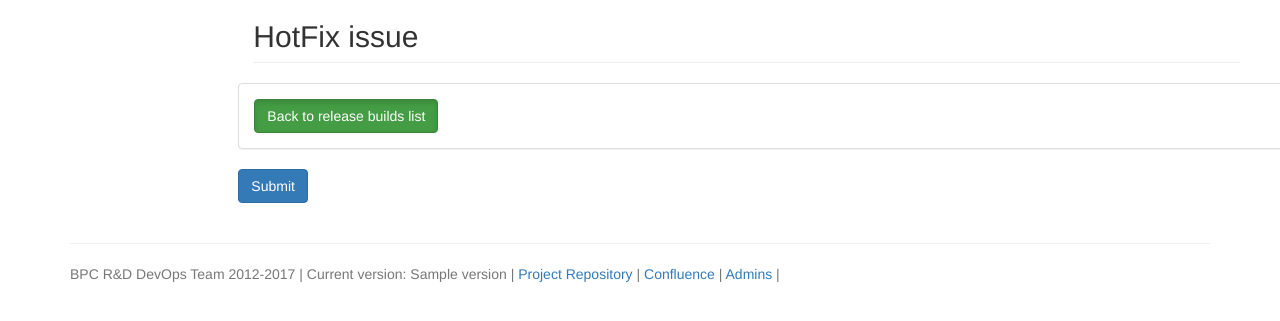
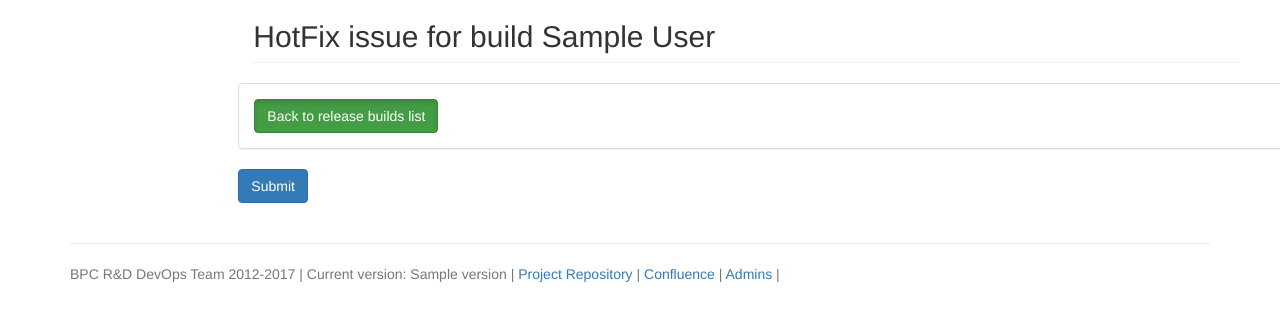
Before and after one commit to dr013/rndgui, a Django app: template prd/templates/hotfix_form.html in a window 1280 px wide. Shown: the part 50-371 px from the top of that part. Run offline with Django 3.2, Linux system fonts and the light colour scheme; the template is opened without the code that fills it: most values are stand-ins (such as "Sample title", 1, 10 or a date in 2020); the page is wider than the window, and the part outside it is not shown; some libraries are stand-ins or nearby versions.

Commit message:
Hotfix form - callback

```diff
--- a/prd/templates/hotfix_form.html
+++ b/prd/templates/hotfix_form.html
@@ -1,13 +1,13 @@
 {% extends 'base.html' %}
 {% load bootstrap3 %}
 {% block title %}:HotFix issue{% endblock %}
-{% block header %}HotFix issue{% endblock %}
+{% block header %}HotFix issue for build {{ build.full_name }}{% endblock %}
 {% block content %}
     <div class="container">
         <div class="row">
             <div class="panel panel-default">
                 <div class="panel-body">
-                    <a href="#" class="btn btn-success active" role="button">Back
+                    <a href="{% url 'build-list-by-release' build.release.pk %}" class="btn btn-success active" role="button">Back
                         to release builds list</a>
                 </div>
             </div>
```
